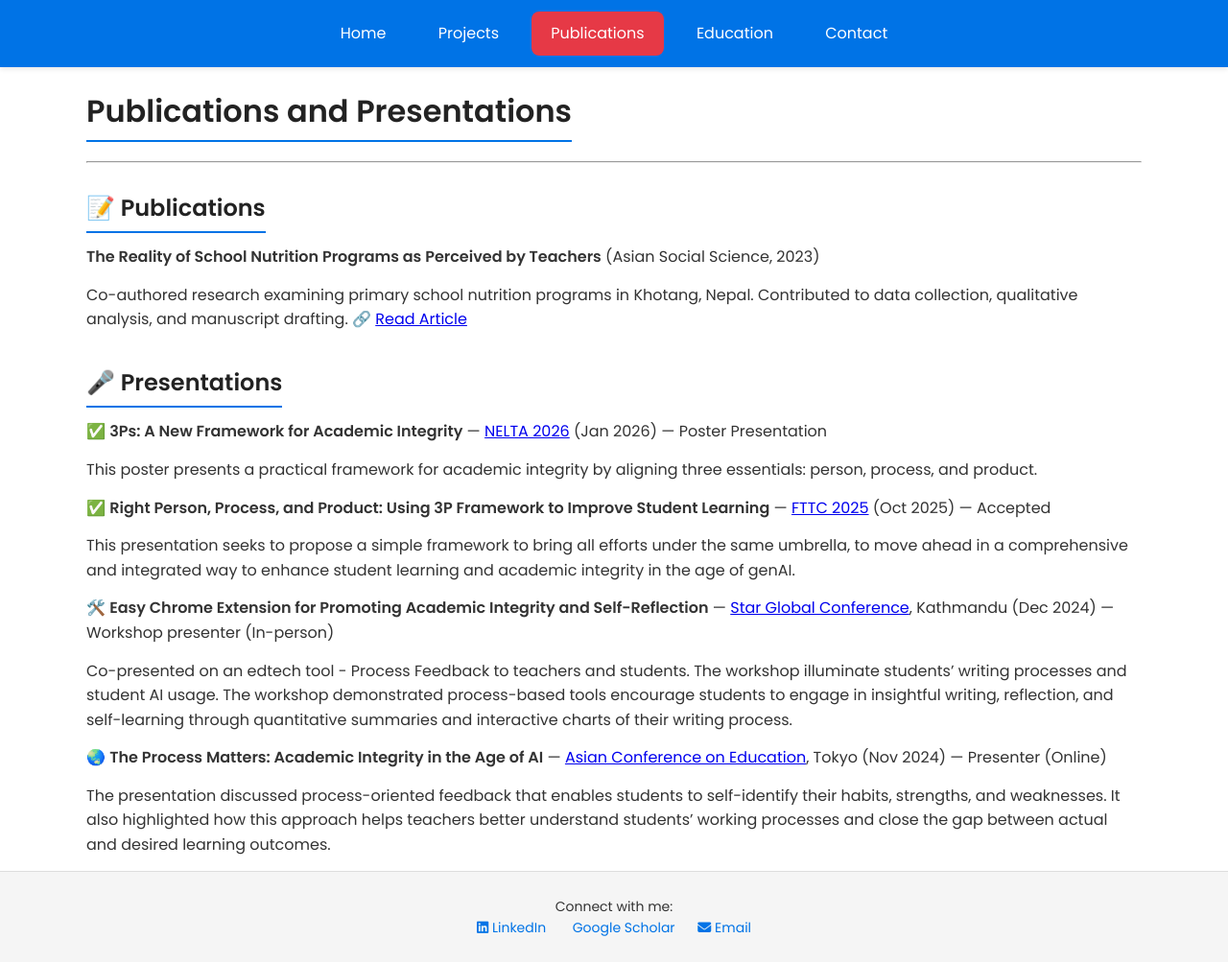
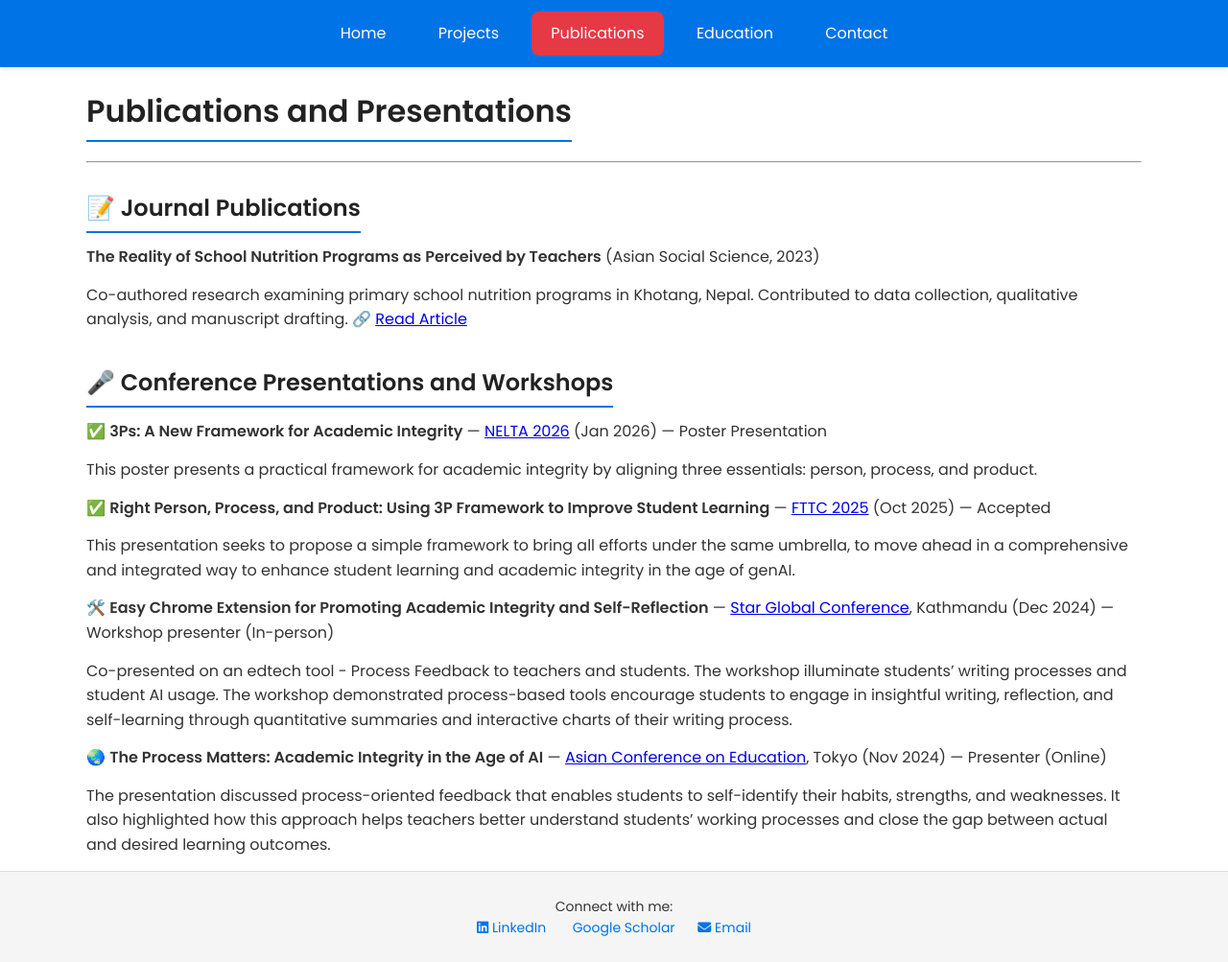
Before and after one commit to dahalsubodh/dahalsubodh.github.io, a Jekyll site: the page built from publications.md, in a window 1280 px wide. Shown: the whole page at 96% size. Built offline with Jekyll 4.4.1, drawn with Linux system fonts in a browser that asks for light colours.

Commit message:
Update publications.md

```diff
--- a/publications.md
+++ b/publications.md
@@ -8,7 +8,7 @@ layout: default
 ---
 
 
-## 📝 Publications
+## 📝 Journal Publications
 **The Reality of School Nutrition Programs as Perceived by Teachers** (Asian Social Science, 2023)
 
 
@@ -16,7 +16,7 @@ Co-authored research examining primary school nutrition programs in Khotang, Nep
 🔗 [Read Article](https://ccsenet.org/journal/index.php/ass/article/view/0/48995)
 
 
-## 🎤 Presentations
+## 🎤 Conference Presentations and Workshops
 ✅ **3Ps: A New Framework for Academic Integrity**  — [NELTA 2026](https://www.nelta.org.np/conference/30) (Jan 2026) — Poster Presentation
 
 
```
